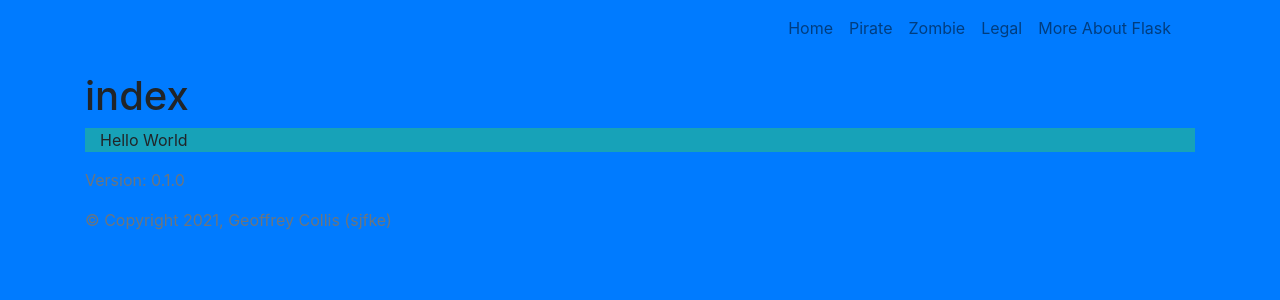
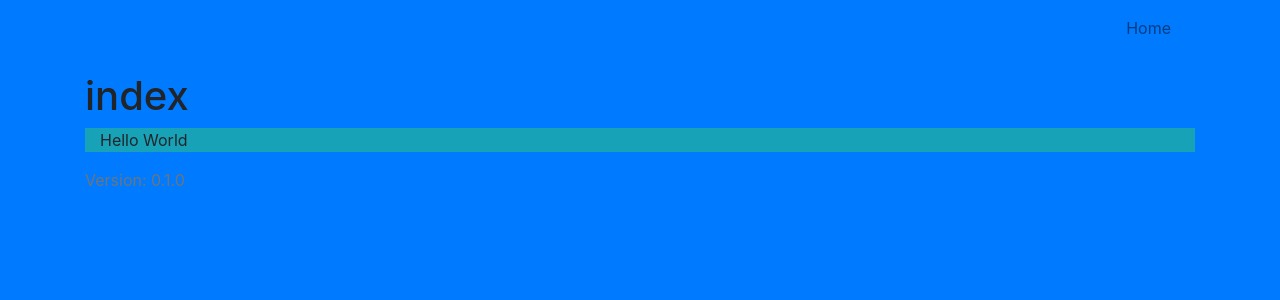
Before and after one commit to Jescs/ocp-sample-flask-docker, a Flask app: page / in a window 1280 px wide. Shown: the top 300 px of the page. Run offline with Flask 2, Linux system fonts and the light colour scheme; some libraries are stand-ins or nearby versions.

Commit message:
Update base.html

```diff
--- a/templates/base.html
+++ b/templates/base.html
@@ -20,11 +20,7 @@
           <nav class="navbar navbar-expand-md navbar-light bg-primary mb-3">
               <ul class="navbar-nav ml-auto">
                   <li class="nav-item"><a class="nav-link" href="/">Home</a></li>
-                  <li class="nav-item"><a class="nav-link" href="/pirate">Pirate</a></li>
-                  <li class="nav-item"><a class="nav-link" href="/zombie">Zombie</a></li>
-                  <li class="nav-item"><a class="nav-link" href="/legal">Legal</a></li>
-                  <li class="nav-item"><a class="nav-link" href="https://flask.palletsprojects.com/en/2.0.x/" target="_blank">More About Flask</a></li>
-              </ul>
+                 </ul>
           </nav>
           {% block head %}
           {% endblock %}
@@ -34,7 +30,6 @@
           </div> <!-- /container -->
       <footer class="footer bg-primary">
         <p class="text-secondary">Version: 0.1.0</p>
-        <p class="text-secondary">© <a class="text-secondary" href="https://www.gnu.org/licenses/gpl-3.0.html">Copyright 2021, Geoffrey Collis (sjfke)</a></p>
       </footer>
       </div> <!-- /container -->
   </body>
```
